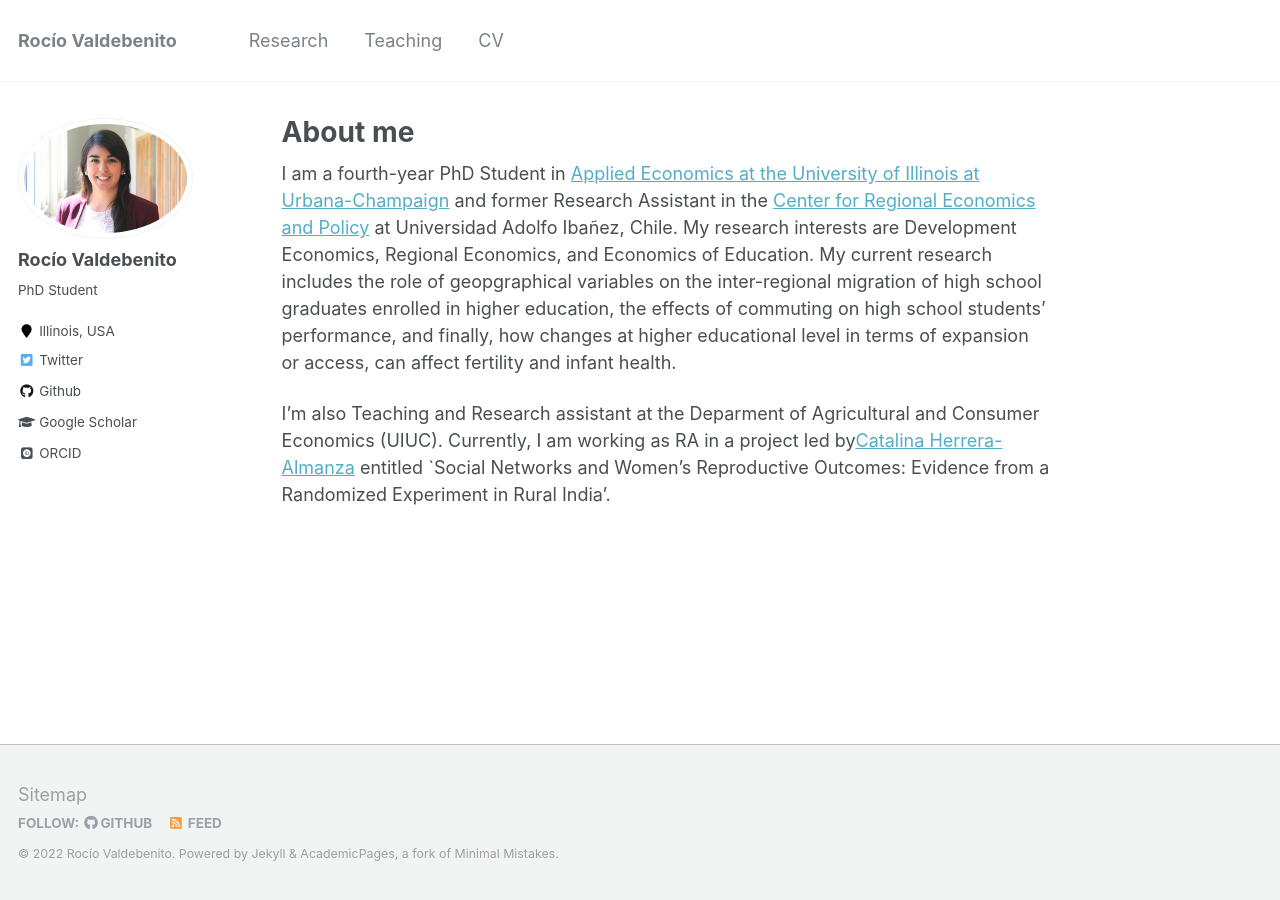
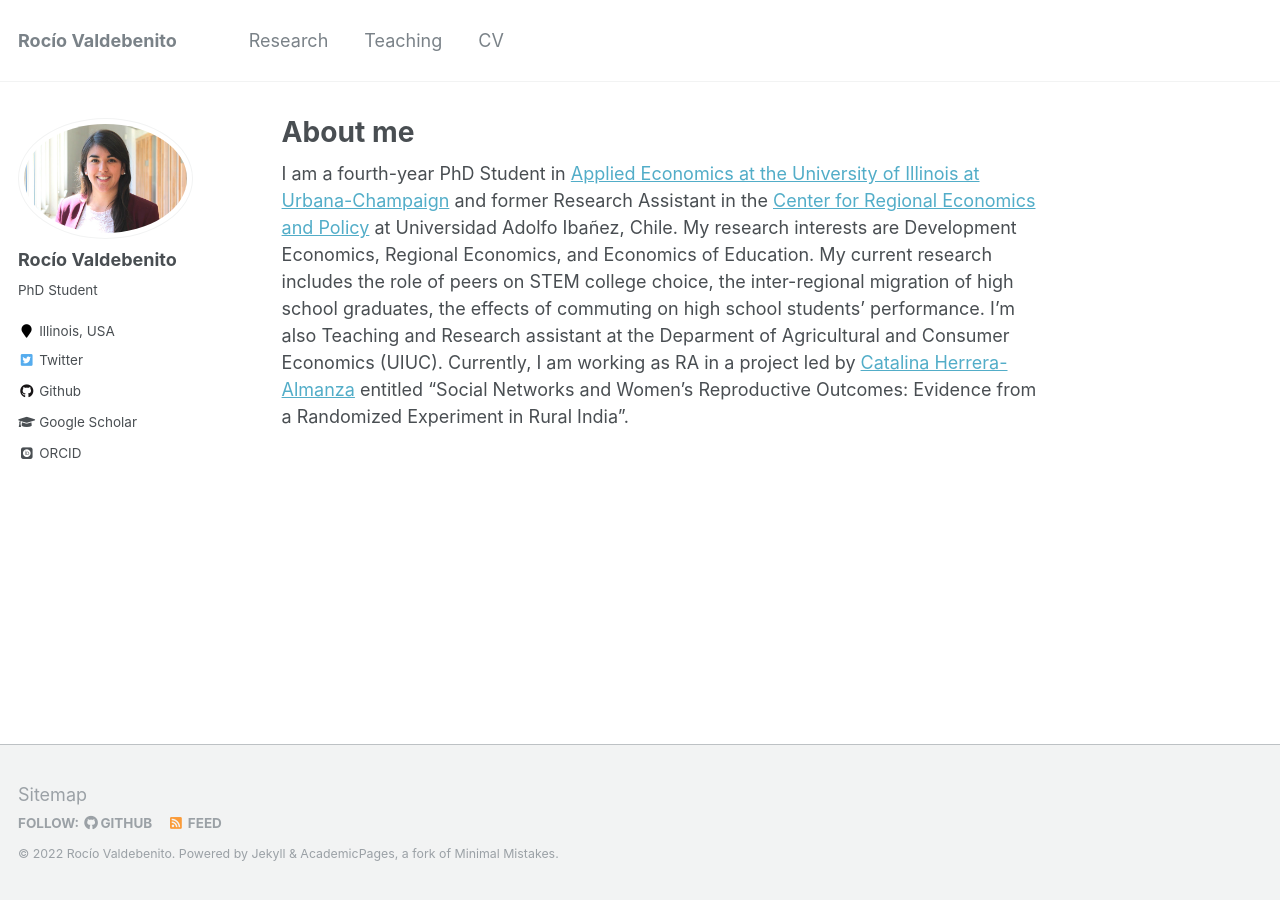
Before and after one commit to rvaldebenito/rvaldebenito.github.io, a Jekyll site: the page built from _pages/about.md, in a window 1280 px wide. Built offline with Jekyll 4.4.1, drawn with Linux system fonts in a browser that asks for light colours; some web fonts are replaced.

Commit message:
update about

```diff
--- a/_pages/about.md
+++ b/_pages/about.md
@@ -8,7 +8,4 @@ redirect_from:
   - /about.html
 ---
 
-I am a fourth-year PhD Student in [Applied Economics at the University of Illinois at Urbana-Champaign](https://ace.illinois.edu/) and former Research Assistant in the [Center for Regional Economics and Policy](https://cepr.uai.cl/) at Universidad Adolfo Ibañez, Chile. My research interests are Development Economics, Regional Economics, and Economics of Education. My current research includes the role of geopgraphical variables on the inter-regional migration of high school graduates enrolled in higher education, the effects of commuting on high school students' performance, and finally, how changes at higher educational level in terms of expansion or access, can affect fertility and infant health.
-
-
-I'm also Teaching and Research assistant at the Deparment of Agricultural and Consumer Economics (UIUC). Currently, I am working as RA in a project led by[Catalina Herrera-Almanza](https://catalinaherrera.weebly.com/) entitled `Social Networks and Women's Reproductive Outcomes: Evidence from a Randomized Experiment in Rural India'.
+I am a fourth-year PhD Student in [Applied Economics at the University of Illinois at Urbana-Champaign](https://ace.illinois.edu/) and former Research Assistant in the [Center for Regional Economics and Policy](https://cepr.uai.cl/) at Universidad Adolfo Ibañez, Chile. My research interests are Development Economics, Regional Economics, and Economics of Education. My current research includes the role of peers on STEM college choice, the inter-regional migration of high school graduates, the effects of commuting on high school students' performance. I'm also Teaching and Research assistant at the Deparment of Agricultural and Consumer Economics (UIUC). Currently, I am working as RA in a project led by [Catalina Herrera-Almanza](https://catalinaherrera.weebly.com/) entitled "Social Networks and Women's Reproductive Outcomes: Evidence from a Randomized Experiment in Rural India".
```
